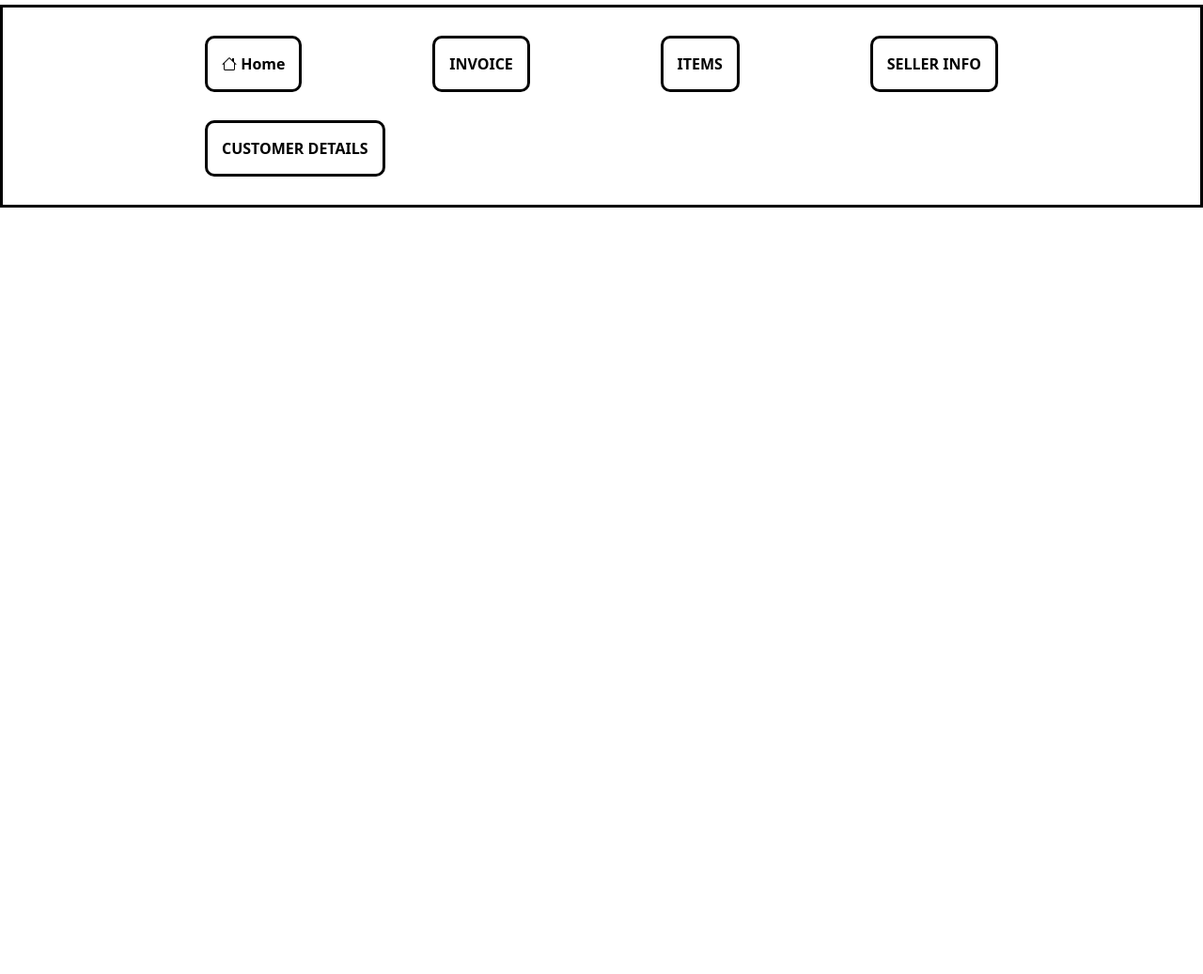
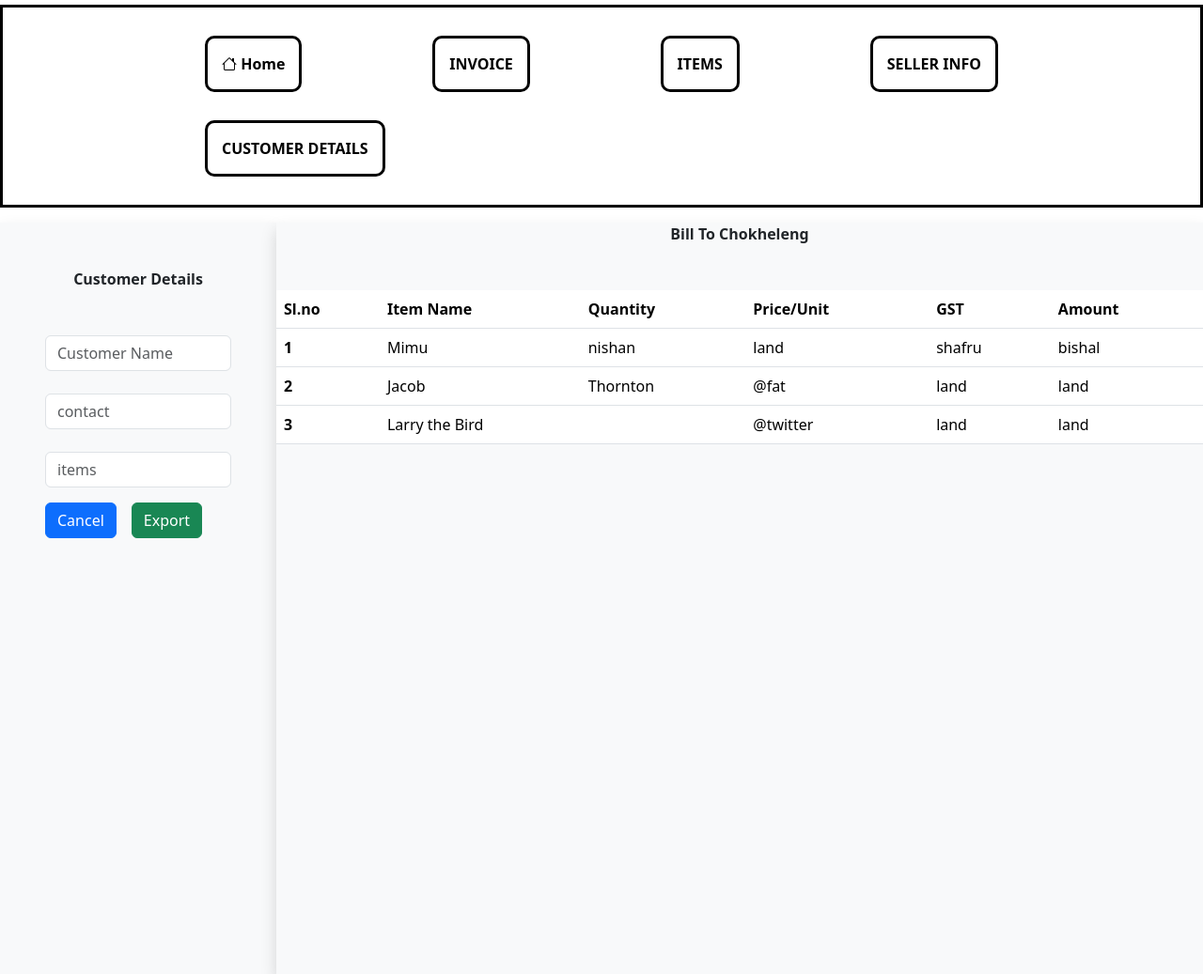
Before and after one commit to Alam-Monir/IdandBilling, a PHP site: page /Billing/ in a window 1280 px wide. Shown: the whole page at 94% size. Before the commit the page ends 221 px from the top, so only its background shows below. Run offline with PHP 8.4, Linux system fonts and the light colour scheme.

Commit message:
invoice add

```diff
--- a/Billing/index.php
+++ b/Billing/index.php
@@ -3,5 +3,62 @@
 include('includes/nav.php');
 ?>
 
+<div class="d-flex mt-3">
 
+    <div class="w-40 p-5 ml-5 shadow bg-body-tertiary" style="height: 100vh;">
+        <div class="d-flex justify-content-center fw-bold">Customer Details</div>
+        <input type="text" id="sellerName" class="form-control mt-5" placeholder="Customer Name">
+        <input type="text" id="sellerName" class="form-control mt-4" placeholder="contact">
+        <input type="text" id="sellerName" class="form-control mt-4" placeholder="items">
+
+        <div class="d-flex mt-3 grid gap-0 column-gap-3">
+            <button type="button" class="btn btn-primary ">Cancel</button>
+            <button type="button" class="btn btn-success">Export</button>
+        </div>
+    </div>
+
+    <div class="w-100 shadow bg-body-tertiary">
+    <div class="d-flex justify-content-center fw-bold mb-5">Bill To Chokheleng </div>
+
+        <table class="table">
+            <thead>
+                <tr>
+                    <th scope="col">Sl.no</th>
+                    <th scope="col">Item Name</th>
+                    <th scope="col">Quantity</th>
+                    <th scope="col">Price/Unit</th>
+                    <th scope="col">GST</th>
+                    <th scope="col">Amount</th>
+                </tr>
+            </thead>
+            <tbody>
+                <tr>
+                    <th scope="row">1</th>
+                    <td>Mimu</td>
+                    <td>nishan</td>
+                    <td>land</td>
+                    <td>shafru</td>
+                    <td>bishal</td>
+                </tr>
+                <tr>
+                    <th scope="row">2</th>
+                    <td>Jacob</td>
+                    <td>Thornton</td>
+                    <td>@fat</td>
+                    <td>land</td>
+                    <td>land</td>
+                </tr>
+                <tr>
+                    <th scope="row">3</th>
+                    <td colspan="2">Larry the Bird</td>
+                    <td>@twitter</td>
+                    <td>land</td>
+                    <td>land</td>
+                </tr>
+            </tbody>
+        </table>
+    </div>
+
+
+</div>
 <?php include('includes/footer.php') ?>
```
